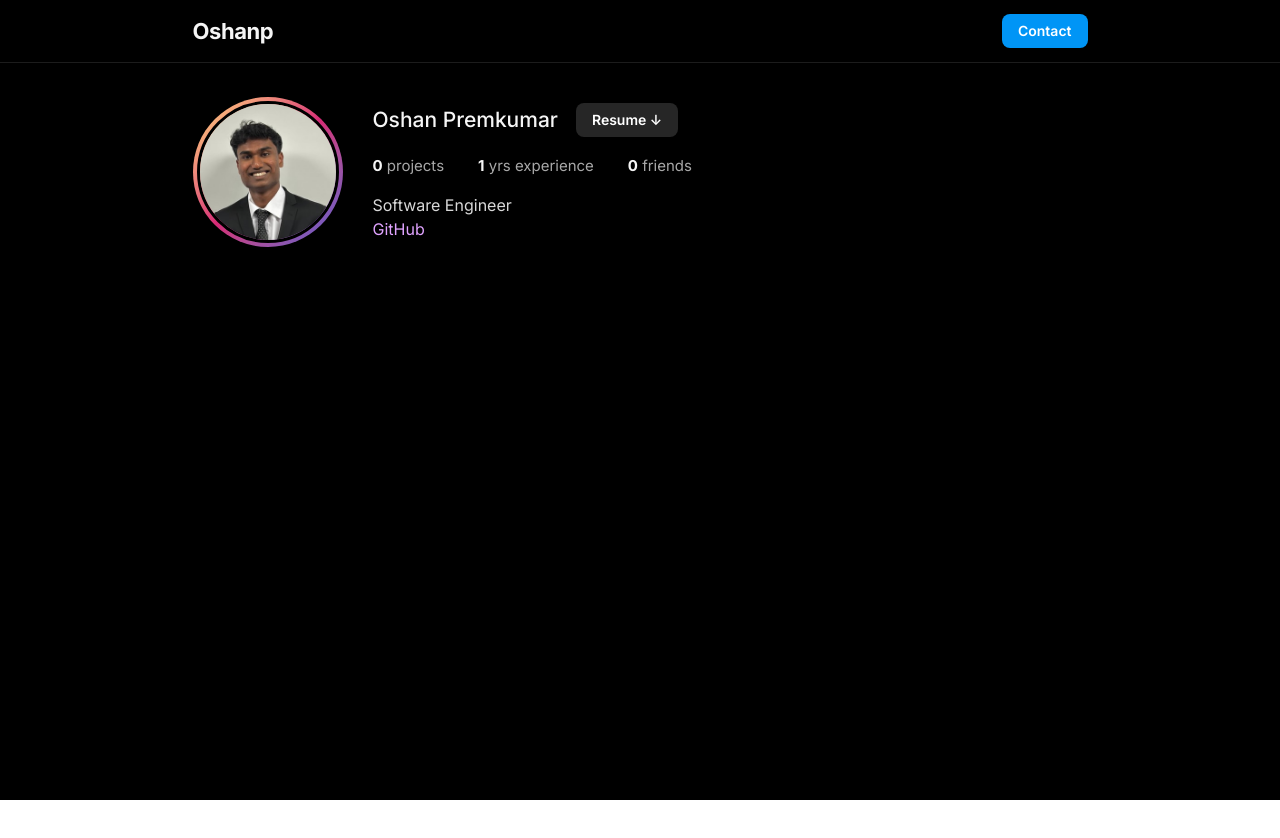
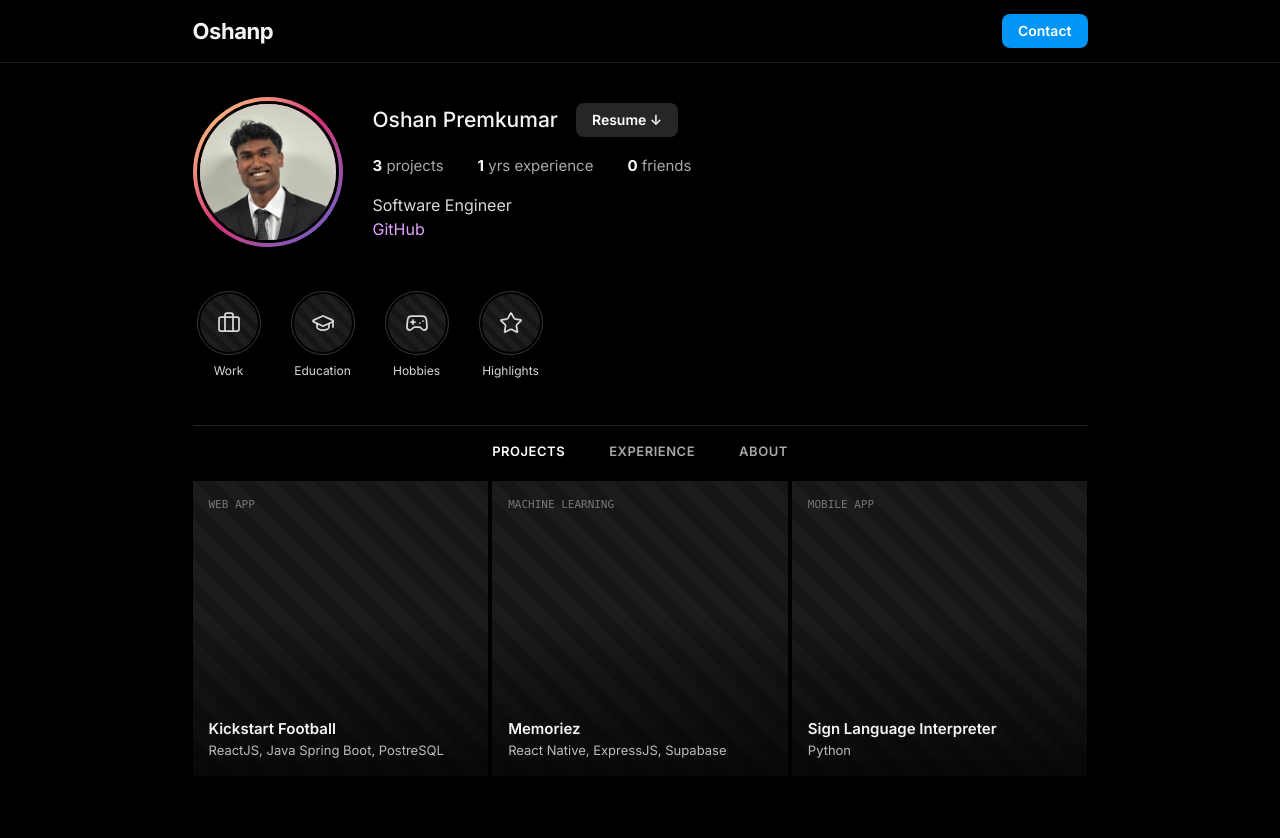
Before and after one commit to OshanpNZ/personal-website, a React (Vite) app: page / in a window 1280 px wide. Shown: the top 838 px of the page. Before the commit the page ends 800 px from the top, so only its background shows below. Built offline with nearby package versions, Linux system fonts and the light colour scheme; no server answers.

Commit message:
skeleton for rest of the page

```diff
--- a/package.json
+++ b/package.json
@@ -12,6 +12,7 @@
   "dependencies": {
     "@emailjs/browser": "^4.4.1",
     "@tailwindcss/vite": "^4.3.1",
+    "lucide-react": "^1.21.0",
     "react": "^19.2.7",
     "react-dom": "^19.2.7",
     "tailwindcss": "^4.3.1"
--- a/src/App.jsx
+++ b/src/App.jsx
@@ -1,18 +1,45 @@
 import { useState } from 'react'
 import Header from './components/Header.jsx'
 import Profile from './components/Profile.jsx'
+import Highlights from './components/Highlights.jsx'
+import Tabs from './components/Tabs.jsx'
+import ProjectGrid from './components/ProjectGrid.jsx'
+import ExperienceGrid from './components/ExperienceGrid.jsx'
 import ContactModal from './components/ContactModal.jsx'
 
 const EMAIL = 'oshan.premkumar@gmail.com'
 
+const TABS = [
+  { id: 'projects', label: 'Projects' },
+  { id: 'experience', label: 'Experience' },
+  { id: 'about', label: 'About' },
+]
+
 function App() {
   const [contactOpen, setContactOpen] = useState(false)
+  const [tab, setTab] = useState('projects')
 
   return (
     <div className="min-h-screen bg-black text-[#f5f5f5] antialiased">
       <Header handle="Oshanp" onContact={() => setContactOpen(true)} />
       <main className="mx-auto max-w-[935px] px-5 pt-[34px] pb-20">
         <Profile onFriends={() => {}} />
+        <Highlights onSelect={() => {}} />
+        <Tabs tabs={TABS} active={tab} onChange={setTab} />
+
+        {tab === 'projects' && (
+          <div className="mt-1">
+            <ProjectGrid onSelect={() => {}} />
+          </div>
+        )}
+        {tab === 'experience' && (
+          <div className="mt-1">
+            <ExperienceGrid onSelect={() => {}} />
+          </div>
+        )}
+        {tab === 'about' && (
+          <div className="py-10 text-center text-[#a8a8a8]">About — coming next.</div>
+        )}
       </main>
       <ContactModal open={contactOpen} onClose={() => setContactOpen(false)} email={EMAIL} />
     </div>
--- a/src/components/ContactModal.jsx
+++ b/src/components/ContactModal.jsx
@@ -10,7 +10,7 @@ const inputClass =
 
 function ContactModal({ open, onClose, email }) {
   const [form, setForm] = useState({ name: '', email: '', message: '' })
-  const [status, setStatus] = useState('idle') // idle | sending | sent | error
+  const [status, setStatus] = useState('idle')
 
   useEffect(() => {
     if (!open) return
@@ -21,7 +21,6 @@ function ContactModal({ open, onClose, email }) {
     return () => window.removeEventListener('keydown', onKey)
   }, [open, onClose])
 
-  // Reset the form each time the modal opens.
   useEffect(() => {
     if (open) {
       setForm({ name: '', email: '', message: '' })
@@ -76,7 +75,7 @@ function ContactModal({ open, onClose, email }) {
 
         <form onSubmit={handleSubmit} className="flex flex-col gap-[14px] p-[22px]">
           <p className="m-0 text-sm leading-[1.5] text-[#a8a8a8]">
-            Have a project in mind or just want to say hi? Drop me a line.
+            Want to have a chat or just want to say hi? Drop me a line.
           </p>
           <input
             required
--- /dev/null
+++ b/src/components/ExperienceGrid.jsx
@@ -0,0 +1,24 @@
+import experience from '../data/experience.js'
+
+function ExperienceGrid({ onSelect }) {
+  return (
+    <div className="grid grid-cols-3 gap-1">
+      {experience.map((e) => (
+        <button
+          key={e.id}
+          type="button"
+          onClick={() => onSelect?.(e)}
+          className="relative aspect-square cursor-pointer overflow-hidden bg-[repeating-linear-gradient(45deg,#1c1c1c_0_14px,#161616_14px_28px)] text-left"
+        >
+          <div className="absolute inset-0 flex flex-col justify-end bg-[linear-gradient(to_top,rgba(0,0,0,0.72),transparent_58%)] p-4">
+            <div className="mb-auto font-mono text-[11px] text-[#777]">{e.period}</div>
+            <div className="text-[15px] font-semibold">{e.role}</div>
+            <div className="text-[13px] text-[#bbb]">{e.company}</div>
+          </div>
+        </button>
+      ))}
+    </div>
+  )
+}
+
+export default ExperienceGrid
--- /dev/null
+++ b/src/components/Highlights.jsx
@@ -0,0 +1,27 @@
+import highlights from '../data/highlights.js'
+
+function Highlights({ onSelect }) {
+  return (
+    <section className="mb-10">
+      <div className="flex gap-[22px] overflow-x-auto pb-1.5">
+        {highlights.map((h) => (
+          <button
+            key={h.label}
+            type="button"
+            onClick={() => onSelect?.(h)}
+            className="flex w-[72px] flex-none cursor-pointer flex-col items-center gap-2 bg-transparent"
+          >
+            <div className="h-16 w-16 rounded-full border border-[#363636] p-0.5">
+              <div className="flex h-full w-full items-center justify-center rounded-full bg-[repeating-linear-gradient(45deg,#1e1e1e_0_6px,#161616_6px_12px)] text-[#d8d8d8]">
+                <h.Icon size={24} strokeWidth={1.75} />
+              </div>
+            </div>
+            <span className="max-w-[72px] truncate text-xs text-[#d8d8d8]">{h.label}</span>
+          </button>
+        ))}
+      </div>
+    </section>
+  )
+}
+
+export default Highlights
--- /dev/null
+++ b/src/components/ProjectGrid.jsx
@@ -0,0 +1,24 @@
+import projects from '../data/projects.js'
+
+function ProjectGrid({ onSelect }) {
+  return (
+    <div className="grid grid-cols-3 gap-1">
+      {projects.map((p) => (
+        <button
+          key={p.id}
+          type="button"
+          onClick={() => onSelect?.(p)}
+          className="relative aspect-square cursor-pointer overflow-hidden bg-[repeating-linear-gradient(45deg,#1c1c1c_0_14px,#161616_14px_28px)] text-left"
+        >
+          <div className="absolute inset-0 flex flex-col justify-end bg-[linear-gradient(to_top,rgba(0,0,0,0.7),transparent_55%)] p-4">
+            <div className="mb-auto font-mono text-[11px] text-[#777]">{p.kind}</div>
+            <div className="text-[15px] font-semibold">{p.title}</div>
+            <div className="text-[13px] text-[#bbb]">{p.tag}</div>
+          </div>
+        </button>
+      ))}
+    </div>
+  )
+}
+
+export default ProjectGrid
--- /dev/null
+++ b/src/components/Tabs.jsx
@@ -0,0 +1,23 @@
+function Tabs({ tabs, active, onChange }) {
+  return (
+    <nav className="-mb-px flex justify-center gap-11 overflow-x-auto border-t border-[#262626]">
+      {tabs.map((t) => {
+        const isActive = t.id === active
+        return (
+          <button
+            key={t.id}
+            type="button"
+            onClick={() => onChange(t.id)}
+            className={`-mt-px cursor-pointer border-t py-4 text-[13px] font-semibold tracking-[0.04em] uppercase ${
+              isActive ? 'border-white text-white' : 'border-transparent text-[#a8a8a8]'
+            }`}
+          >
+            {t.label}
+          </button>
+        )
+      })}
+    </nav>
+  )
+}
+
+export default Tabs
--- /dev/null
+++ b/src/data/experience.js
@@ -0,0 +1,21 @@
+const experience = [
+  {
+    id: 1,
+    role: 'Software Engineer Intern',
+    company: 'Visa',
+    period: 'Nov 2025 - Feb 2026',
+    kind: 'FULL-TIME',
+    desc: 'What you work on, the impact you have had, and the stack you use.',
+  },
+  {
+    id: 2,
+    role: 'Software Engineer Intern',
+    company: 'Spotyaa',
+    period: 'Jan 2025 - Oct 2025',
+    kind: 'INTERNSHIP',
+    desc: 'What you built and what you learned.',
+  },
+
+]
+
+export default experience
--- /dev/null
+++ b/src/data/highlights.js
@@ -0,0 +1,10 @@
+import { Briefcase, GraduationCap, Gamepad2, Star } from 'lucide-react'
+
+const highlights = [
+  { label: 'Work', Icon: Briefcase },
+  { label: 'Education', Icon: GraduationCap },
+  { label: 'Hobbies', Icon: Gamepad2 },
+  { label: 'Highlights', Icon: Star },
+]
+
+export default highlights
--- a/src/data/projects.js
+++ b/src/data/projects.js
@@ -1,5 +1,25 @@
 const projects = [
-
+  {
+    id: 1,
+    title: 'Kickstart Football',
+    tag: 'ReactJS, Java Spring Boot, PostreSQL',
+    kind: 'WEB APP',
+    desc: 'What it does, the problem it solves, and your role on it.',
+  },
+  {
+    id: 2,
+    title: 'Memoriez',
+    tag: 'React Native, ExpressJS, Supabase',
+    kind: 'MACHINE LEARNING',
+    desc: 'What it does, the problem it solves, and your role on it.',
+  },
+  {
+    id: 3,
+    title: 'Sign Language Interpreter',
+    tag: 'Python',
+    kind: 'MOBILE APP',
+    desc: 'What it does, the problem it solves, and your role on it.',
+  },
 ]
 
 export default projects
```
Also changed, not shown: 1 other file (tests, documents, lock files or other folders).
